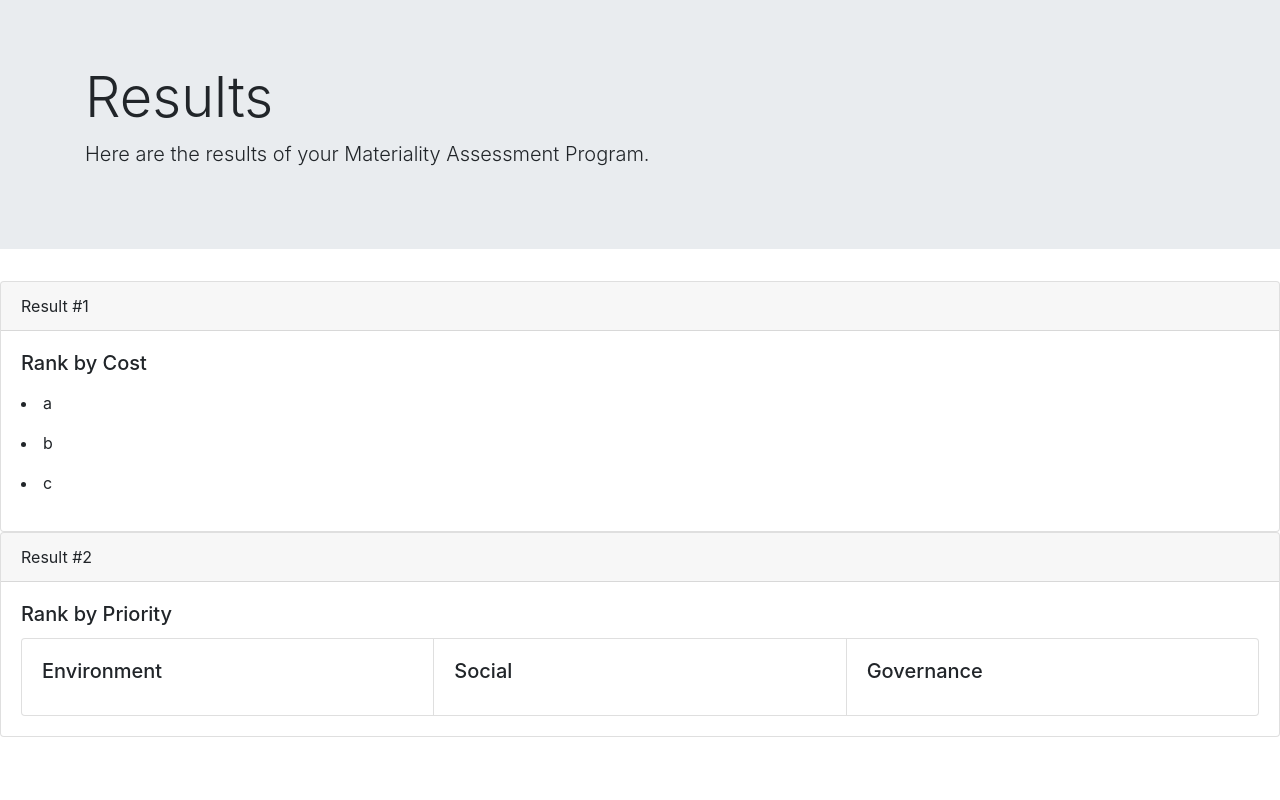
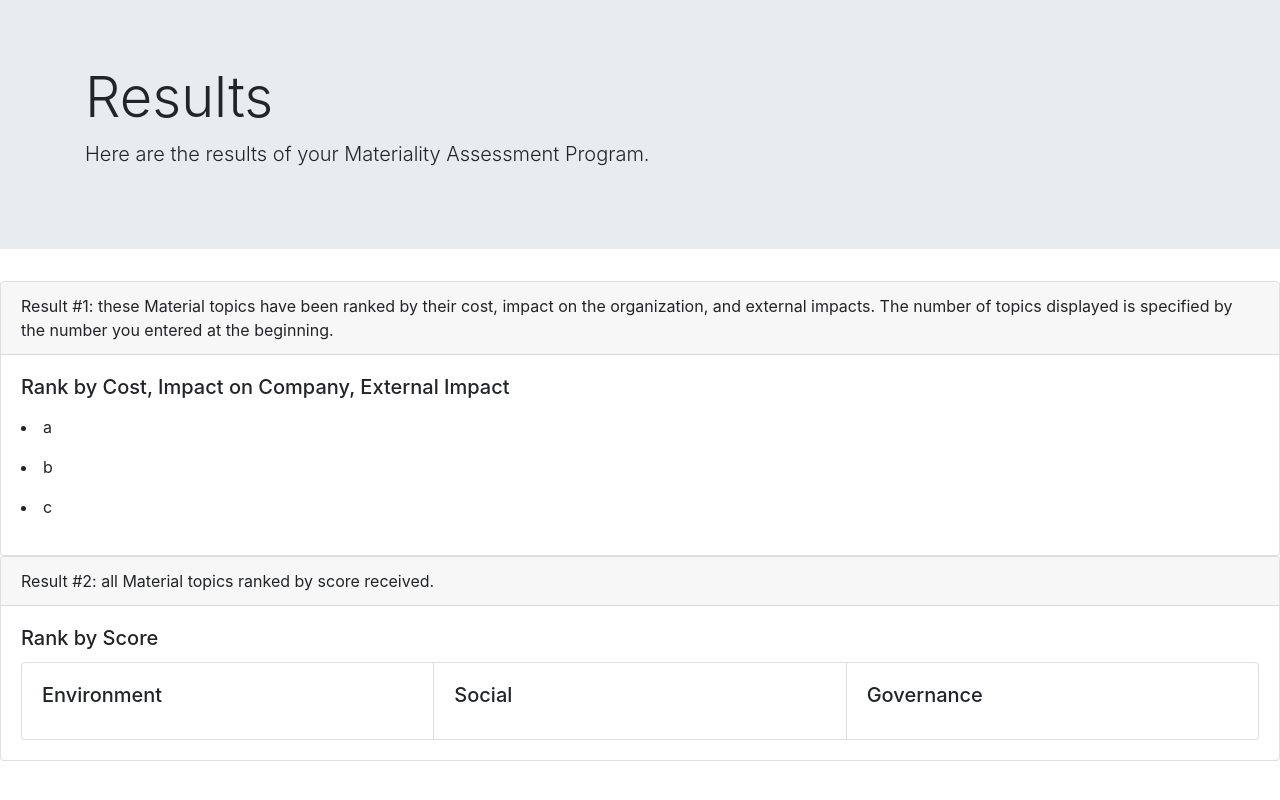
Before and after one commit to henrietta-k/flask, a Flask app: page /results in a window 1280 px wide. Run offline with Flask 3, Linux system fonts and the light colour scheme; some libraries are stand-ins or nearby versions.

```diff
--- a/app.py
+++ b/app.py
@@ -90,7 +90,6 @@ def get_costs():
 def result():
     #Getting the calculated results
     results_by_cost = ["a", "b", "c"]#merge_costs(int_tracker, ext_tracker)
-    print("Results by cost: ", results_by_cost)
     results_by_rank = merge_ranking(int_tracker, ext_tracker)
 
     #Results for each of the categories
--- a/results.py
+++ b/results.py
@@ -4,7 +4,7 @@ Generating results for the program
 
 from backend import *
 
-def merge_costs(int_tracker, ext_tracker, max):
+def merge_costs(int_tracker, ext_tracker):
     """
     Uses dynamic programing
 
--- a/templates/results.html
+++ b/templates/results.html
@@ -15,10 +15,11 @@
       <!--Ranking by cost and benefits to the company-->
       <div class="card">
         <div class="card-header">
-          Result #1
+          Result #1: these Material topics have been ranked by their cost, impact on the organization, and external impacts.
+          The number of topics displayed is specified by the number you entered at the beginning.
         </div>
         <div class="card-body">
-          <h5 class="card-title">Rank by Cost</h5>
+          <h5 class="card-title">Rank by Cost, Impact on Company, External Impact</h5>
           {% for topic in total%}
           <p class="card-text">
             <li>{{ topic }}</li>
@@ -29,10 +30,10 @@
 
       <div class="card">
         <div class="card-header">
-          Result #2
+          Result #2: all Material topics ranked by score received.
         </div>
         <div class="card-body">
-          <h5 class="card-title">Rank by Priority</h5>
+          <h5 class="card-title">Rank by Score</h5>
 
       <div class="card-group">
         <!--Environmental topics-->
--- a/utils.py
+++ b/utils.py
@@ -21,10 +21,10 @@ questions_int = [None,
                  ("Sectors", "The sectors in which the organization is active and their characteristics (e.g., whether they involve informal work, whether they are labor or resource intensive)."),
                  ("Employees", "The number of employees, including whether they are full-time, part-time, non-guaranteed hours, permanent or temporary, and their demographic characteristics (e.g., age, gender, geographic location)."),
                  ("Number of Workers", "The number of workers who are not employees and whose work is controlled by the organization, including the types of worker (e.g., agency workers, contractors, self-employed persons, volunteers), their contractual relationship with the organization (i.e., whether the organization engages these workers directly or indirectly through a third party), and the work they perform."),
-                 ("Business Relationships", "• The types of business relationships it has (e.g., joint ventures, suppliers, franchisees)."),
+                 ("Business Relationships", " The types of business relationships it has (e.g., joint ventures, suppliers, franchisees)."),
                  ("Types of Activities (Business-Related)", "The types of activities undertaken by those with which it has business relationships (e.g., manufacturing the organization’s products, providing security services to the organization)."),
                  ("Nature of Business Relationships", "The nature of the business relationships (e.g., whether they are based on a long-term or short-term contract, whether they are based on a specific project or event)."),
-                 ("Geographic Locations", "• The geographic locations where the activities of the business relationships take place."),
+                 ("Geographic Locations", " The geographic locations where the activities of the business relationships take place."),
                  ("Sustainability Context", "Economic, environmental, human rights, and other societal challenges at local, regional, and global levels related to the organization’s sectors and the geographic location of its activities and business relationships (e.g., climate change, lack of law enforcement, poverty, political conflict, water stress)."),
                  ("Responsibility", "The organization’s responsibility regarding the authoritative intergovernmental instruments with which it is expected to comply.\n Eg. UN Guiding Principles on Business and Human Rights, Organisation for Economic Co-operation and Development (OECD) Guidelines for Multinational Enterprises"),
-                 ("Laws and Regulations", "• The organization’s responsibility regarding the laws and regulations with which it is expected to comply.")]
+                 ("Laws and Regulations", " The organization’s responsibility regarding the laws and regulations with which it is expected to comply.")]
```
Also changed, not shown: README.md.
